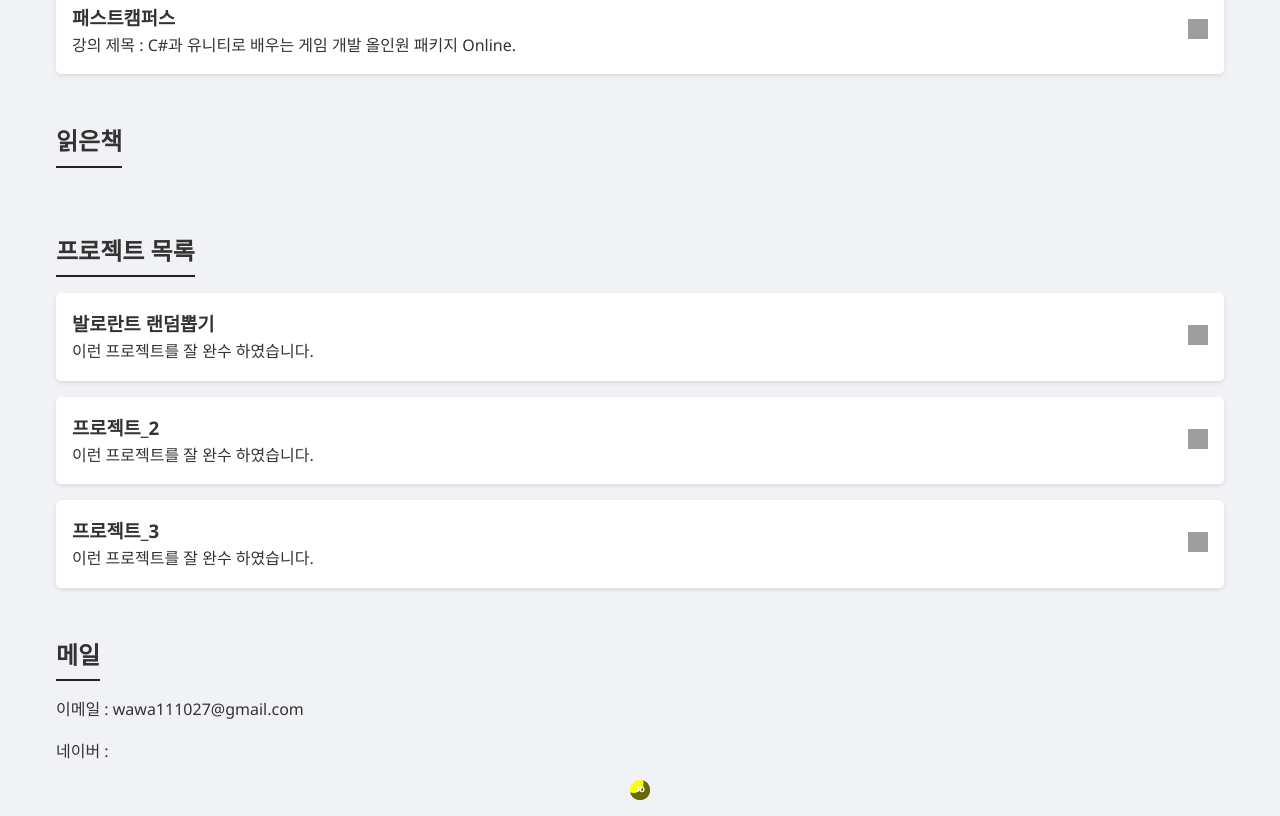
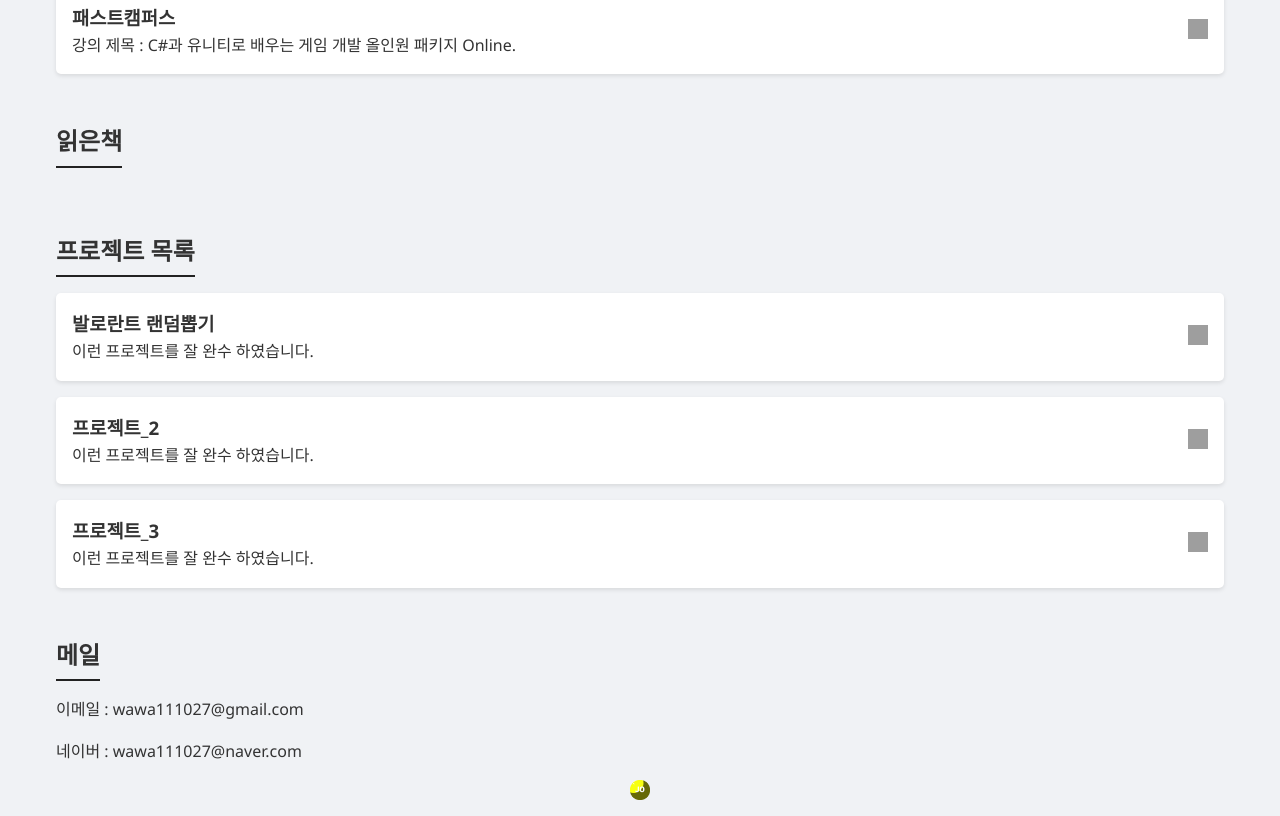
Before and after one commit to Po0411/Popple_site, a plain HTML site: page index.html in a window 1280 px wide. Shown: the part 950-1766 px from the top of the page. Drawn offline with Linux system fonts and the light colour scheme; grey boxes are pictures that could not be loaded.

Commit message:
Update index.html

```diff
--- a/index.html
+++ b/index.html
@@ -114,7 +114,7 @@
                 <li>
                     이메일 : wawa111027@gmail.com
                 <li>
-                    네이버 :
+                    네이버 : wawa111027@naver.com
                 </li>
             </ul>
         </section>
```
